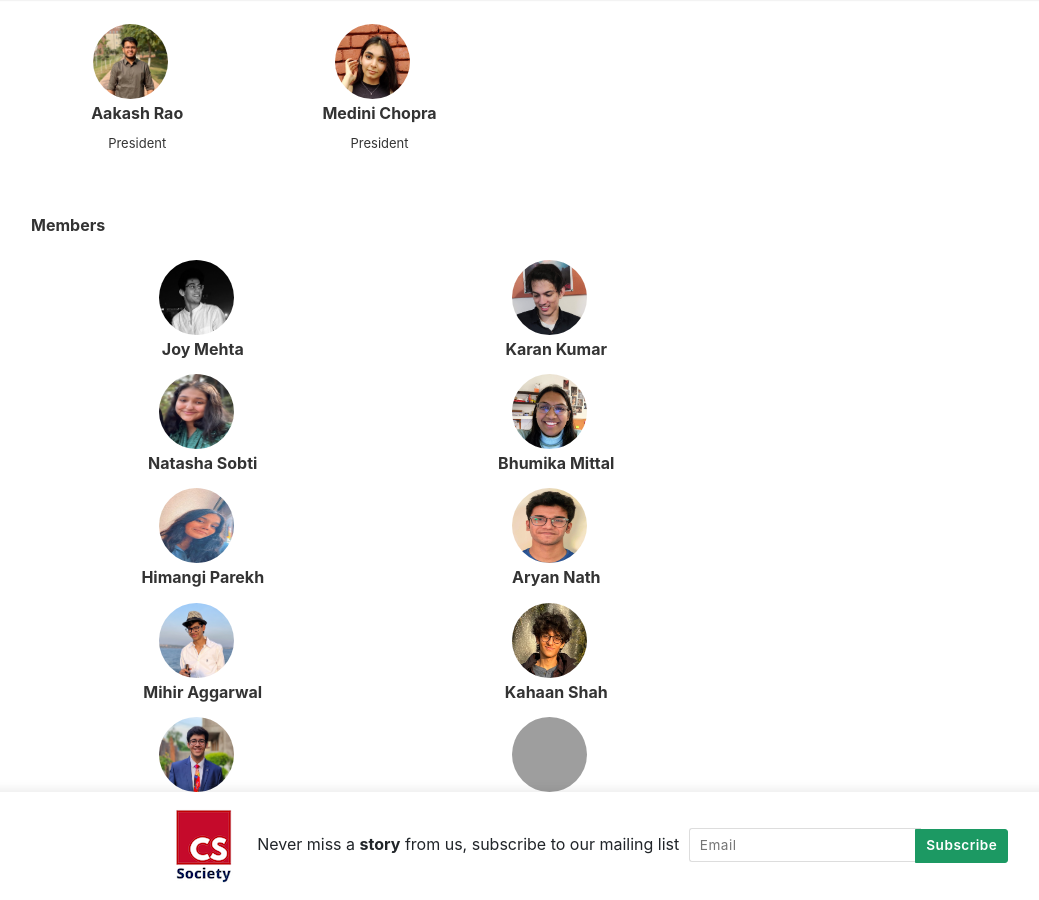
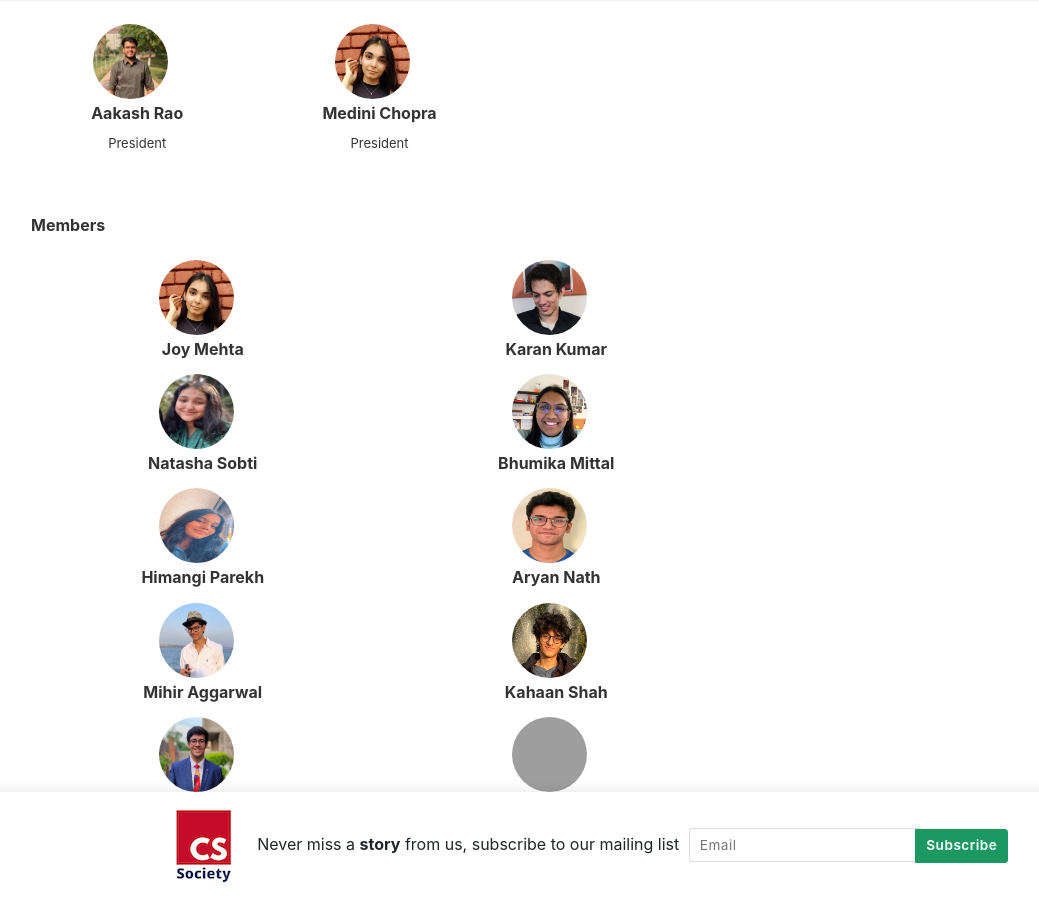
Before and after one commit to kxenak/cs-ashoka.github.io, a Jekyll site: the page built from _pages/about.md, in a window 1280 px wide and 900 px high, scrolled down 2316 px. Shown: the whole window, without its empty margins (54-1093 px from the left). Built offline with Jekyll 4.4.1, drawn with Linux system fonts in a browser that asks for light colours; nearby versions of some CDN libraries; comment, search, counter and statistics services are not loaded; grey boxes are pictures that could not be loaded.

Commit message:
Update about.md

```diff
--- a/_pages/about.md
+++ b/_pages/about.md
@@ -59,7 +59,7 @@ comments: true
 
   <div class="one">
         <center>
-        <img class="author-thumb" src="assets/images/joymehtacrop.jpeg" alt="Joy Mehta">
+        <img class="author-thumb" src="assets/images/medini.png" alt="Joy Mehta">
         <span class="author-description"> <br/> <b>Joy Mehta</b> <br/> <font size="-1"></font></span>
         </center>
   </div>
```
